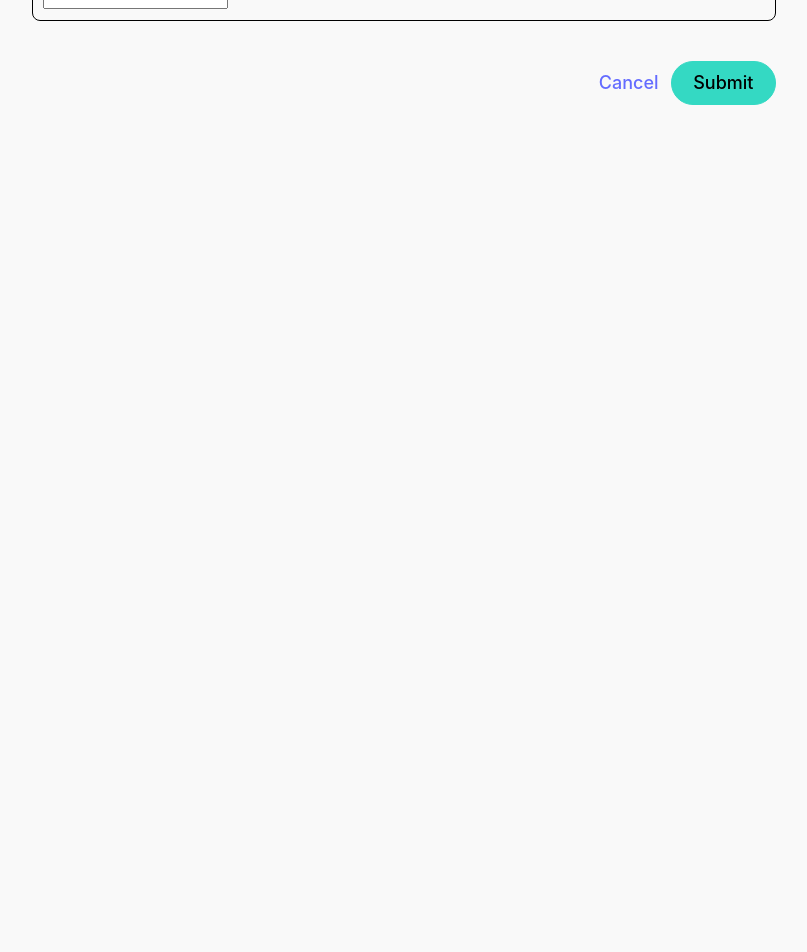
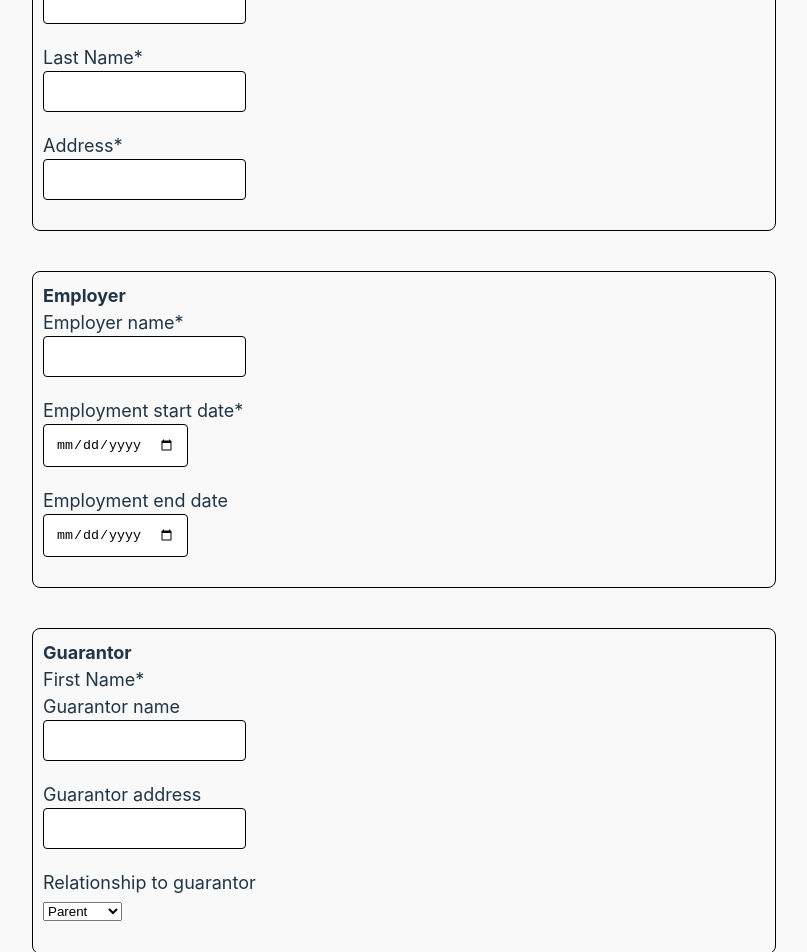
Before and after one commit to dannyedhouse/goodlord-referencing, a React (Vite) app: page / in a window 1280 px wide. Shown: the part 360-1312 px from the top of the page, without its empty margins (236-1043 px from the left). Before the commit the page ends 800 px from the top, so only its background shows below. Built offline with nearby package versions, Linux system fonts and the light colour scheme.

Commit message:
Add react-hook-forms + zod, build all fields and types

```diff
--- a/package.json
+++ b/package.json
@@ -11,8 +11,11 @@
     "preview": "vite preview"
   },
   "dependencies": {
+    "@hookform/resolvers": "^3.10.0",
     "react": "^18.3.1",
-    "react-dom": "^18.3.1"
+    "react-dom": "^18.3.1",
+    "react-hook-form": "^7.54.2",
+    "zod": "^3.24.1"
   },
   "devDependencies": {
     "@eslint/js": "^9.17.0",
--- a/src/App.css
+++ b/src/App.css
@@ -15,3 +15,15 @@
   max-width: 400px;
   height: auto;
 }
+
+.input-error {
+  border: 1px solid red;
+  outline: none;
+}
+
+.error-message {
+  display: block;
+  color: red;
+  font-size: 12px;
+  margin-top: 4px;
+}
--- /dev/null
+++ b/src/components/FormField/FormField.module.css
@@ -0,0 +1,3 @@
+.formField {
+  margin-bottom: 20px;
+}
--- /dev/null
+++ b/src/components/FormField/FormField.tsx
@@ -0,0 +1,62 @@
+import { FormData, ValidFieldNames } from "../../types/types";
+import { FieldError, UseFormRegister } from "react-hook-form";
+import styles from "./FormField.module.css";
+
+export type FormFieldProps = {
+  type: string;
+  id: ValidFieldNames;
+  name: ValidFieldNames;
+  labelText: string;
+  required?: boolean;
+  register: UseFormRegister<FormData>;
+  error: FieldError | undefined;
+  touched?: boolean;
+  options?: string[];
+};
+
+export default function FormField({
+  type,
+  id,
+  name,
+  labelText,
+  required,
+  register,
+  error,
+  touched,
+  options,
+}: FormFieldProps) {
+  return (
+    <div className={styles.formField}>
+      <label htmlFor={id}>
+        {labelText}
+        {required && "*"}
+      </label>
+
+      {type === "select" ? (
+        <select
+          id={id}
+          className={error && touched ? "input-error" : ""}
+          {...register(name)}
+        >
+          {options?.map((option, index) => (
+            <option key={index} value={option}>
+              {option}
+            </option>
+          ))}
+        </select>
+      ) : (
+        <input
+          required
+          id={id}
+          className={error && touched ? "input-error" : ""}
+          type={type}
+          {...register(name)}
+        />
+      )}
+
+      {error && touched && (
+        <span className="error-message">{error.message}</span>
+      )}
+    </div>
+  );
+}
--- a/src/components/ReferenceForm/ReferenceForm.tsx
+++ b/src/components/ReferenceForm/ReferenceForm.tsx
@@ -1,9 +1,21 @@
 import { useState } from "react";
 import styles from "./ReferenceForm.module.css";
 import SuccessScreen from "./SuccessScreen";
+import FormField from "../FormField/FormField";
+import { useForm } from "react-hook-form";
+import { ReferenceFormSchema } from "../../schema/ReferenceFormSchema";
+import { zodResolver } from "@hookform/resolvers/zod";
+import { FormData } from "../../types/types";
 
 export default function ReferenceForm() {
   const [showSuccess, setShowSuccess] = useState<boolean>(false);
+
+  const { register, handleSubmit, formState } = useForm<FormData>({
+    resolver: zodResolver(ReferenceFormSchema),
+    mode: "onTouched",
+  });
+
+  const { isValid, errors, touchedFields } = formState;
 
   function onSubmit() {
     setShowSuccess(true);
@@ -16,16 +28,112 @@ export default function ReferenceForm() {
       <h1>Goodlord Referencing Form</h1>
       <p>* indicates a required field</p>
 
-      <form className={styles.referenceForm} onSubmit={onSubmit}>
+      <form className={styles.referenceForm} onSubmit={handleSubmit(onSubmit)}>
         <div className={styles.formSection}>
           <b>Personal</b>
+          <FormField
+            type="text"
+            id="first_name"
+            name="first_name"
+            labelText="First Name"
+            required
+            register={register}
+            error={errors.first_name}
+            touched={touchedFields.first_name}
+          />
+          <FormField
+            type="text"
+            id="last_name"
+            name="last_name"
+            labelText="Last Name"
+            required
+            register={register}
+            error={errors.last_name}
+            touched={touchedFields.last_name}
+          />
+          <FormField
+            type="text"
+            id="current_address"
+            name="current_address"
+            labelText="Address"
+            required
+            register={register}
+            error={errors.current_address}
+            touched={touchedFields.current_address}
+          />
+        </div>
+
+        <div className={styles.formSection}>
+          <b>Employer</b>
+          <FormField
+            type="text"
+            id="employer.0.name"
+            name="employer.0.name"
+            labelText="Employer name"
+            required
+            register={register}
+            error={errors.employer?.[0]?.name}
+            touched={touchedFields.employer?.[0].name}
+          />
+          <FormField
+            type="date"
+            id="employer.0.start_date"
+            name="employer.0.start_date"
+            labelText="Employment start date"
+            required
+            register={register}
+            error={errors.employer?.[0]?.start_date}
+            touched={touchedFields.employer?.[0].start_date}
+          />
+          <FormField
+            type="date"
+            id="employer.0.end_date"
+            name="employer.0.end_date"
+            labelText="Employment end date"
+            register={register}
+            error={errors.employer?.[0]?.end_date}
+            touched={touchedFields.employer?.[0].end_date}
+          />
+        </div>
+
+        <div className={styles.formSection}>
+          <b>Guarantor</b>
           <label htmlFor="first_name">First Name*</label>
-          <input id="first_name" type="text" />
+          <FormField
+            type="text"
+            id="guarantor_name"
+            name="guarantor_name"
+            labelText="Guarantor name"
+            register={register}
+            error={errors.guarantor_name}
+            touched={touchedFields.guarantor_name}
+          />
+          <FormField
+            type="text"
+            id="guarantor_address"
+            name="guarantor_address"
+            labelText="Guarantor address"
+            register={register}
+            error={errors.guarantor_address}
+            touched={touchedFields.guarantor_address}
+          />
+          <FormField
+            type="select"
+            id="guarantor_relation"
+            name="guarantor_relation"
+            labelText="Relationship to guarantor"
+            register={register}
+            error={errors.guarantor_relation}
+            touched={touchedFields.guarantor_relation}
+            options={["Parent", "Sibling", "Employer", "Other"]}
+          />
         </div>
 
         <div className={styles.cta}>
           <a href="/">Cancel</a>
-          <button type="submit">Submit</button>
+          <button type="submit" disabled={!isValid}>
+            Submit
+          </button>
         </div>
       </form>
     </div>
--- a/src/index.css
+++ b/src/index.css
@@ -43,11 +43,26 @@ button:hover {
   background-color: #253543;
   border-color: #253543;
 }
-button:focus,
-button:focus-visible {
-  outline: 4px auto -webkit-focus-ring-color;
+button:disabled {
+  background: #333 !important;
+  opacity: 0.5;
+  color: white;
+  cursor: not-allowed;
+  border-color: #253543;
+}
+button:disabled:hover {
+  background: #333 !important;
+  opacity: 0.3;
+  color: white;
+  border-color: #253543;
 }
 
 label {
   display: block;
 }
+
+input {
+  padding: 12px;
+  border: 1px solid black;
+  border-radius: 4px;
+}
--- /dev/null
+++ b/src/schema/ReferenceFormSchema.ts
@@ -0,0 +1,18 @@
+import { z, ZodType } from "zod";
+import { FormData } from "../types/types";
+
+const employerSchema = z.object({
+  name: z.string(),
+  start_date: z.string(),
+  end_date: z.string(),
+});
+
+export const ReferenceFormSchema: ZodType<FormData> = z.object({
+  first_name: z.string().min(2).max(50),
+  last_name: z.string().min(2).max(50),
+  current_address: z.string().min(2).max(50),
+  employer: z.array(employerSchema),
+  guarantor_name: z.string().min(2).max(50),
+  guarantor_address: z.string().min(2).max(50),
+  guarantor_relation: z.string().min(2).max(50),
+});
--- /dev/null
+++ b/src/types/types.ts
@@ -0,0 +1,26 @@
+export interface Employer {
+  name: string;
+  start_date: string;
+  end_date: string;
+}
+
+export interface FormData {
+  first_name: string;
+  last_name: string;
+  current_address: string;
+  employer: Employer[];
+  guarantor_name: string;
+  guarantor_address: string;
+  guarantor_relation: string;
+}
+
+export type ValidFieldNames =
+  | "first_name"
+  | "last_name"
+  | "current_address"
+  | `employer.${number}.name`
+  | `employer.${number}.start_date`
+  | `employer.${number}.end_date`
+  | "guarantor_name"
+  | "guarantor_address"
+  | "guarantor_relation";
```
Also changed, not shown: 1 other file (tests, documents, lock files or other folders).
